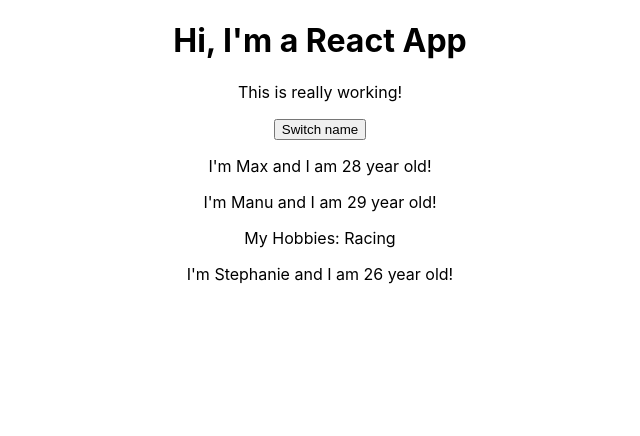
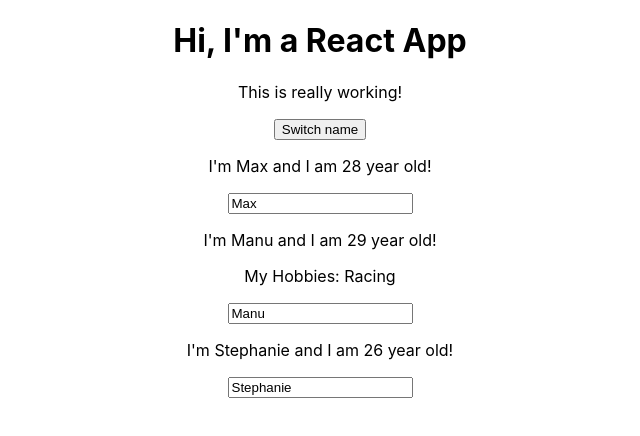
Before and after one commit to jvagnercs/react-complete-guide, a React (Create React App) app in the folder react-complete-guide/: page / in a window 1280 px wide. Shown: the top 436 px of the page, without its empty margins (320-960 px from the left). Built offline with nearby package versions, Linux system fonts and the light colour scheme.

Commit message:
session 3 - lec 45: 2-way binding

```diff
--- a/react-complete-guide/src/App.js
+++ b/react-complete-guide/src/App.js
@@ -12,12 +12,22 @@
     ]
   }
 
-  switchNameHandler = (newName) => {
+  switchNameHandler = newName => {
     this.setState({
       persons: [
         { name: newName, age: 28},
         { name: 'Manu', age: 29},
         { name: 'Stephanie', age: 27},
+      ]
+    })
+  }
+
+  nameChangedHandler = event => {
+    this.setState({
+      persons: [
+        { name: 'Max', age: 28 },
+        { name: event.target.value, age: 28},
+        { name: 'Stephanie', age: 26 },
       ]
     })
   }
@@ -35,7 +45,8 @@
           name={this.state.persons[1].name}
           age={this.state.persons[1].age}
           // not recommended
-          click={ () => this.switchNameHandler("MAXXXXX!")}>My Hobbies: Racing</Person>
+          click={ () => this.switchNameHandler("MAXXXXX!")}
+          changed={this.nameChangedHandler}>My Hobbies: Racing</Person>
         <Person
           name={this.state.persons[2].name}
           age={this.state.persons[2].age} />
--- a/react-complete-guide/src/Person/Person.js
+++ b/react-complete-guide/src/Person/Person.js
@@ -4,6 +4,7 @@
     <div>
         <p onClick={props.click}>I'm {props.name} and I am {props.age} year old!</p>
         <p>{props.children}</p>
+        <input type="text" onChange={props.changed} value={props.name} />
     </div>
 )
 
```
